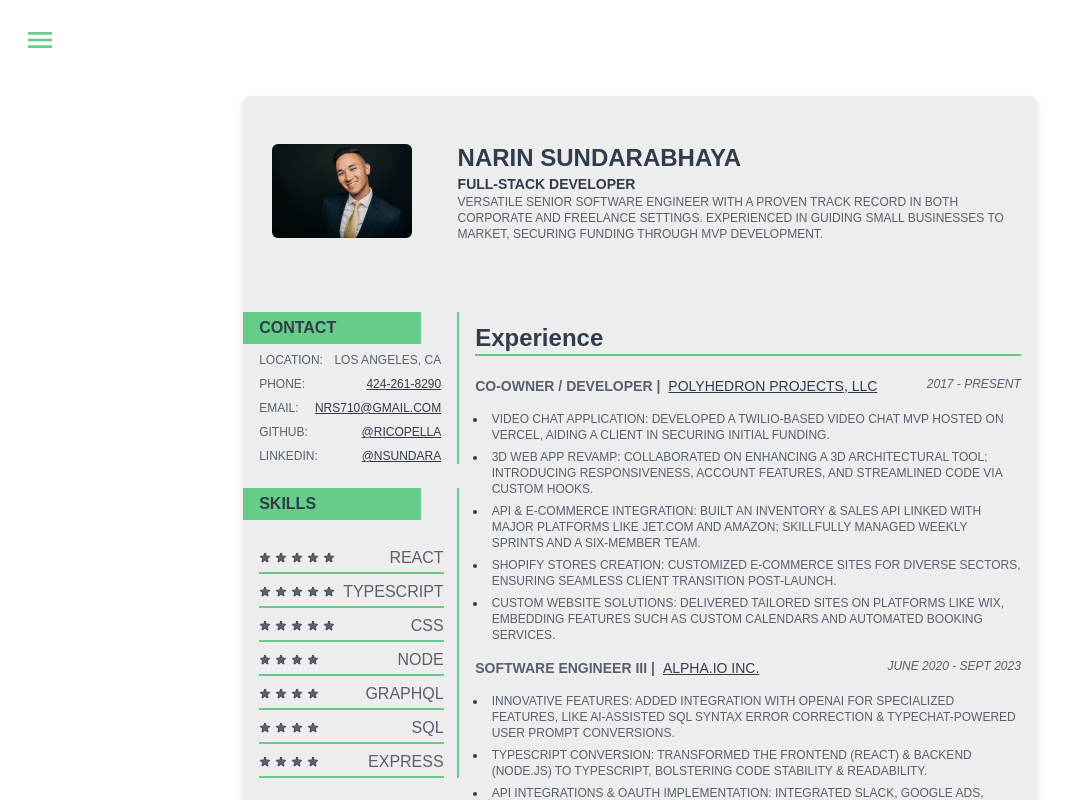
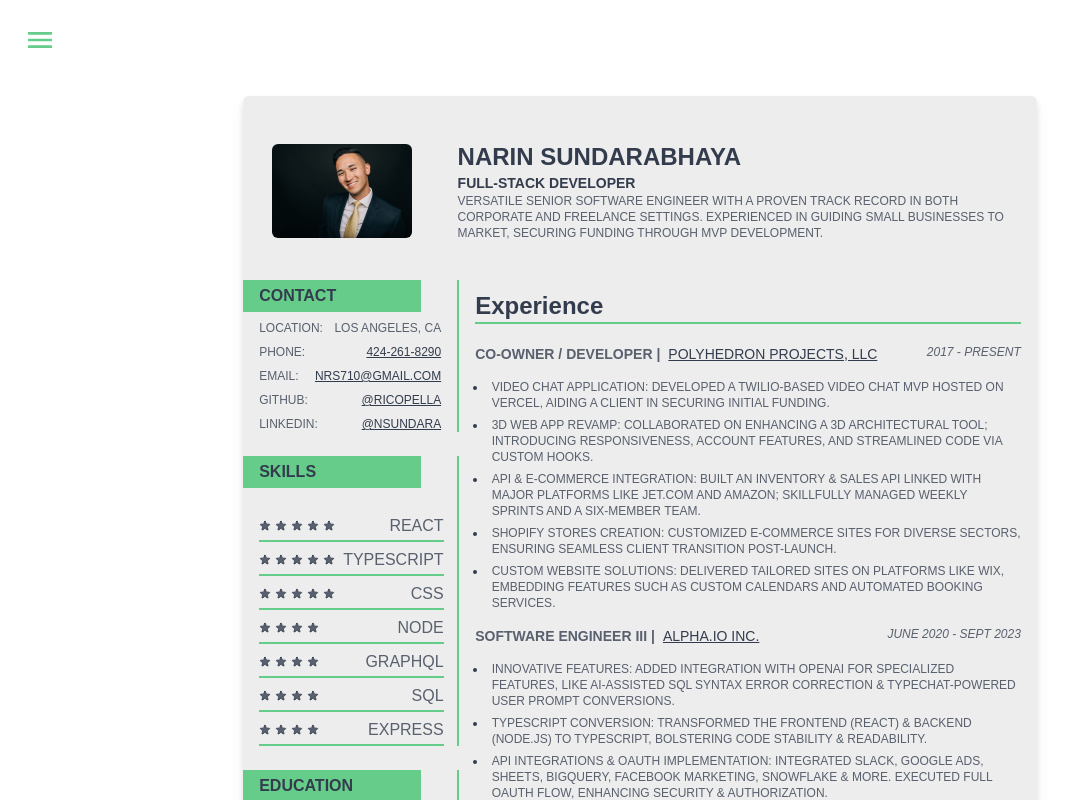
Before and after one commit to ricopella/portfolio_next, a Next.js app: page /resume in a window 1280 px wide. Shown: the top 800 px of the page, without its empty margins (0-1073 px from the left). Built offline with nearby package versions, Linux system fonts and the light colour scheme.

Commit message:
add simple animation

```diff
--- a/package.json
+++ b/package.json
@@ -17,6 +17,7 @@
     "daisyui": "^3.7.3",
     "eslint": "8.48.0",
     "eslint-config-next": "13.4.19",
+    "framer-motion": "^10.16.4",
     "next": "13.4.19",
     "nextjs-google-analytics": "^2.3.3",
     "postcss": "8.4.29",
--- a/src/app/layout.tsx
+++ b/src/app/layout.tsx
@@ -22,7 +22,7 @@ export default function RootLayout({
       <link rel='icon' href='/favicon.ico' sizes='any' />
       <Analytics />
       <body className={inter.className} data-theme='forest'>
-        <main className='h-full max-w-screen grid w-full  relative font-sans uppercase'>
+        <main className='max-w-screen grid w-full h-full relative font-sans uppercase'>
           <Sider />
           {children}
           <Footer />
--- a/src/app/resume/page.tsx
+++ b/src/app/resume/page.tsx
@@ -1,5 +1,6 @@
 'use client';
 
+import Animated from '@/components/animated';
 import Image from 'next/image';
 import Contact from './contact';
 import Education from './education';
@@ -9,12 +10,15 @@ import Skills from './skills';
 export default function Resume() {
   return (
     <div
-      className='prose grid gap-4 grid-cols-1 py-4 my-24 mx-auto rounded-md drop-shadow-lg bg-base-200 lg:w-resumeDesktop lg:max-w-resumeDesktop lg:h-resumeDesktop w-resumeSmall max-w-resumeSmall h-full'
+      className='prose grid gap-4 grid-cols-1 py-4 my-24 mx-auto rounded-md drop-shadow-lg bg-base-200 lg:w-resumeDesktop lg:max-w-resumeDesktop lg:h-resumeDesktop w-resumeSmall max-w-resumeSmall'
       style={{
-        gridTemplateRows: `10rem 1fr`,
+        gridTemplateRows: `8rem 1fr`,
       }}
     >
-      <div className='grid relative w-full  sm:grid-cols-4 grid-cols-1'>
+      <Animated
+        key='resume'
+        className='grid relative w-full  sm:grid-cols-4 grid-cols-1'
+      >
         <div className='col-span-1 align-middle justify-center hidden md:grid'>
           <Image
             src='/images/nrs2.jpeg'
@@ -40,7 +44,7 @@ export default function Resume() {
             </p>
           </div>
         </div>
-      </div>
+      </Animated>
       <div className='grid gap-4 overflow-hidden md:grid-cols-resumeBodyDesktop grid-rows-max-2'>
         <div>
           <Contact />
--- /dev/null
+++ b/src/components/animated.tsx
@@ -0,0 +1,64 @@
+'use client';
+
+import { motion, useAnimation } from 'framer-motion';
+import { useEffect } from 'react';
+import { useInView } from 'react-intersection-observer';
+
+export default function Section({
+  children,
+  className,
+  key,
+}: {
+  children: React.ReactNode;
+  className?: string;
+  key: string;
+}) {
+  const animation = useAnimation();
+  const [ref, inView] = useInView({
+    triggerOnce: true,
+  });
+
+  useEffect(() => {
+    if (inView) {
+      animation.start('visible');
+    }
+  }, [animation, inView]);
+
+  return (
+    <motion.div
+      className={className ?? ''}
+      key={key}
+      ref={ref}
+      exit='exit'
+      initial={'hidden'}
+      animate={animation}
+      variants={{
+        exit: {
+          opacity: 0,
+          y: 20,
+          transition: {
+            duration: 0.5,
+          },
+        },
+        hidden: {
+          opacity: 0,
+          y: 20,
+          transition: {
+            duration: 0.5,
+          },
+        },
+        visible: {
+          opacity: 1,
+          y: 0,
+          transition: {
+            duration: 0.5,
+            yoyo: 5, // number of bounces
+            ease: 'easeOut',
+          },
+        },
+      }}
+    >
+      {children}
+    </motion.div>
+  );
+}
--- a/src/components/section.tsx
+++ b/src/components/section.tsx
@@ -1,3 +1,5 @@
+import Animated from './animated';
+
 export default function Section({
   children,
   title,
@@ -27,7 +29,9 @@ export default function Section({
           </h1>
         </div>
       )}
-      <div className={`flex flex-col${childStyles ?? ''}`}>{children}</div>
+      <Animated className={`flex flex-col${childStyles ?? ''}`} key={id}>
+        {children}
+      </Animated>
     </section>
   );
 }
--- a/src/components/timezones.tsx
+++ b/src/components/timezones.tsx
@@ -5,7 +5,7 @@ import Clock from 'react-live-clock';
 
 const STYLES = {
   container: {
-    className: `absolute left-1/2 top-0 transform -translate-x-1/2 grid-cols-max-3 align-middle justify-center w-4/5 text-neutral-content mr-1 hidden md:grid text-sm italic opacity-60 gap-4`,
+    className: `absolute left-1/2 top-0 transform -translate-x-1/2 grid-cols-max-3 align-middle justify-center w-4/5 text-neutral-content mr-1 hidden md:grid text-sm italic opacity-60 gap-5`,
   },
 };
 
--- a/src/sections/banner.tsx
+++ b/src/sections/banner.tsx
@@ -1,3 +1,5 @@
+import Animated from '@/components/animated';
+
 const STYLES = {
   hero: {
     className: `hero min-h-screen bg-no-repeat`,
@@ -24,11 +26,11 @@ export default function Banner() {
   return (
     <div id='#Home' {...STYLES.hero}>
       <div {...STYLES.heroOverlay} />
-      <div {...STYLES.heroContentContainer}>
+      <Animated key={'Banner'} {...STYLES.heroContentContainer}>
         <h1 {...STYLES.heroMainHeading}>Narin Rico</h1>
         <h1 {...STYLES.heroMainHeading}>Sundarabhaya</h1>
         <h2 {...STYLES.heroSubHeading}>Your Architect for the Digital World</h2>
-      </div>
+      </Animated>
     </div>
   );
 }
--- a/src/sections/footer.tsx
+++ b/src/sections/footer.tsx
@@ -15,7 +15,7 @@ const LINKS = [
 
 export default function Footer() {
   return (
-    <footer className='footer-center p-10 bg-base-200'>
+    <footer className='footer-center p-10 pb-2 bg-base-200'>
       <nav className='mb-4'>
         <div className='grid grid-flow-col gap-4'>
           {LINKS.map((link) => (
```
Also changed, not shown: 1 other file (tests, documents, lock files or other folders).
